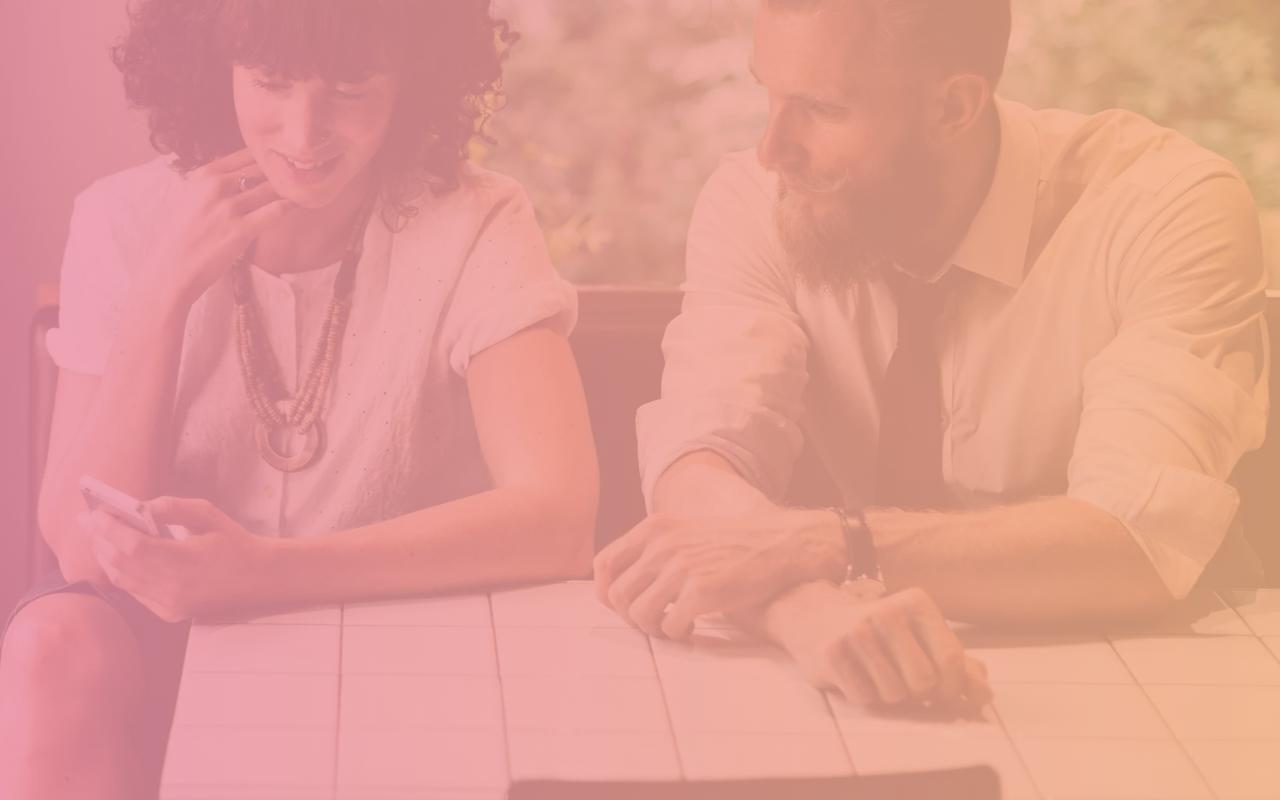
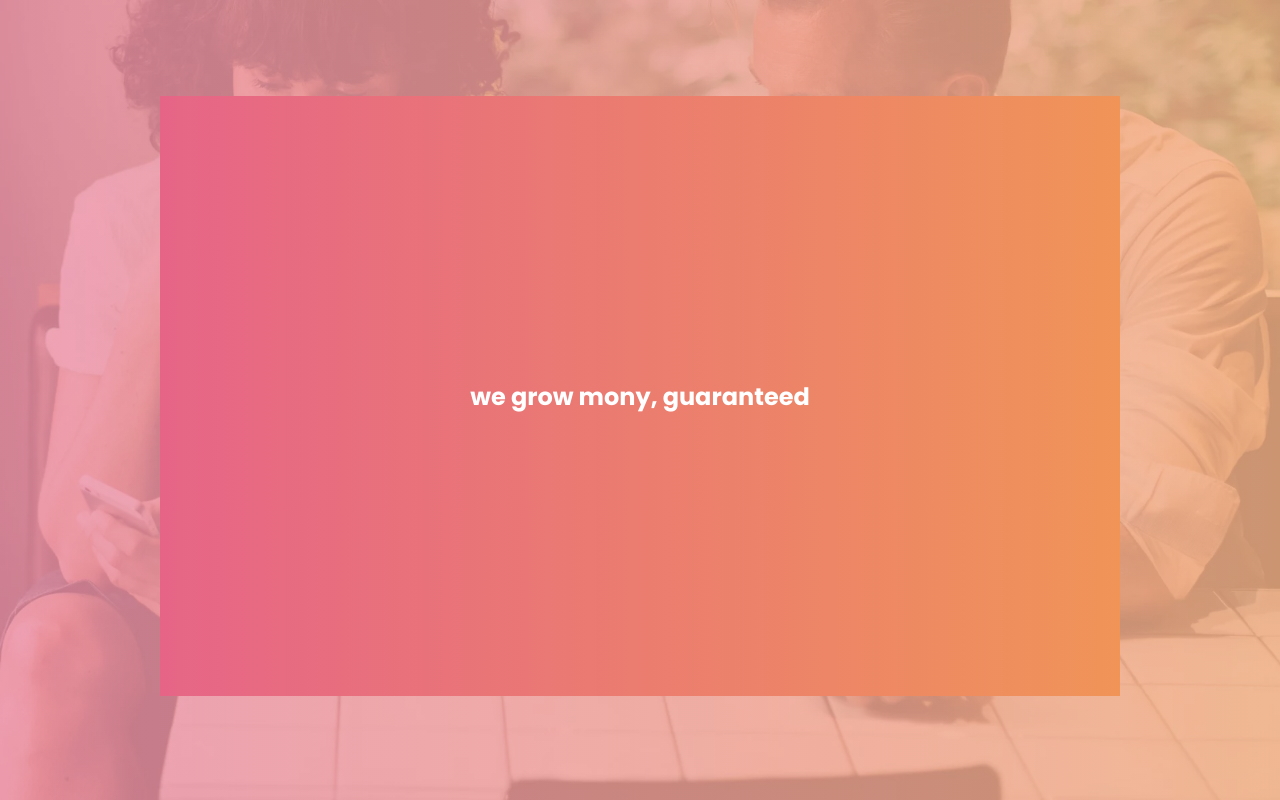
Before and after one commit to mikaeileghbal/dinomuz, a plain HTML site: page index.html in a window 1280 px wide. Shown: the top 800 px of the page. Drawn offline with Linux system fonts and the light colour scheme.

Commit message:
Add hero container

```diff
--- a/css/index.scss
+++ b/css/main.scss
@@ -1,4 +1,4 @@
-@import url("https://fonts.googleapis.com/css2?family=Poppins:ital,wght@0,100;0,200;0,300;0,400;0,500;0,600;0,700;0,900;1,100&display=swap");
+@import "./partials/index";
 
 :root {
   box-sizing: border-box;
@@ -15,16 +15,31 @@
 body {
   font-family: "Poppins", sans-serif;
   height: 100vh;
-  width: 100vh;
+  background-attachment: fixed;
   background-image: linear-gradient(90deg, #e6658799 0%, #f0945899 100%),
     url("../images/xbody-bg.webp");
   background-position: top center;
   background-repeat: no-repeat;
   background-size: cover;
-  position: relative;
 }
 
 .body-gradient {
-  background: linear-gradient(0deg, #e66587 0%, #f09458 100%);
-  opacity: 0.6;
+  background: linear-gradient(90deg, #e66587 0%, #f09458 100%);
 }
+
+.main-wrapper {
+  color: white;
+  height: 200vh;
+  max-width: 75%;
+  margin: 0 auto;
+  margin-top: 6em;
+}
+
+.flex {
+  display: flex;
+}
+
+.centered {
+  justify-content: center;
+  align-items: center;
+}
--- /dev/null
+++ b/css/partials/_hero.scss
@@ -0,0 +1,10 @@
+.section-hero {
+  .container {
+    max-width: 1140px;
+    margin: 0 auto;
+
+    .row {
+      height: 600px;
+    }
+  }
+}
--- /dev/null
+++ b/css/partials/_index.scss
@@ -0,0 +1,2 @@
+@import url("https://fonts.googleapis.com/css2?family=Poppins:ital,wght@0,100;0,200;0,300;0,400;0,500;0,600;0,700;0,900;1,100&display=swap");
+@import "./hero";
--- a/index.html
+++ b/index.html
@@ -4,9 +4,20 @@
     <meta charset="UTF-8" />
     <meta http-equiv="X-UA-Compatible" content="IE=edge" />
     <meta name="viewport" content="width=device-width, initial-scale=1.0" />
-    <link rel="stylesheet" href="./css/index.css" />
+    <link rel="stylesheet" href="./css/main.css" />
 
     <title>Document</title>
   </head>
-  <body></body>
+  <body>
+    <div class="main-wrapper">
+      <header></header>
+      <section class="section-hero body-gradient">
+        <div class="container">
+          <div class="row flex centered">
+            <h1>we grow mony, guaranteed</h1>
+          </div>
+        </div>
+      </section>
+    </div>
+  </body>
 </html>
```
Also changed, not shown: css/main.css, 2 other files.
